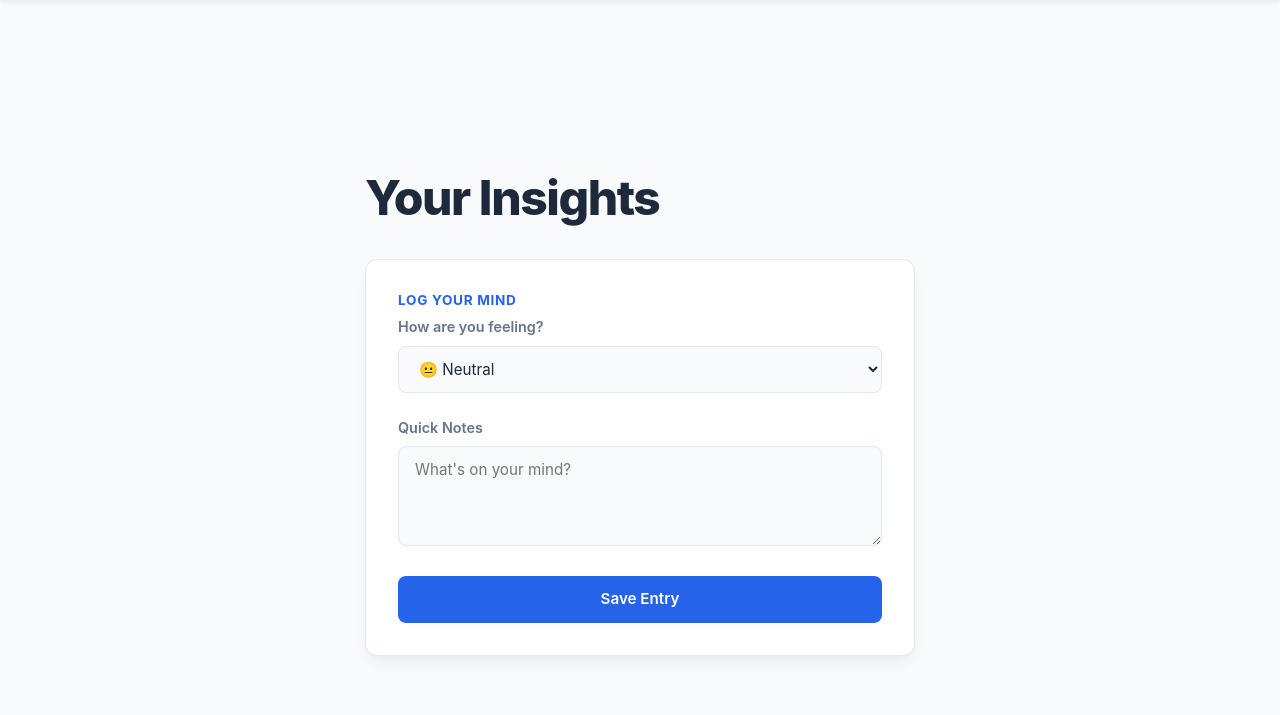
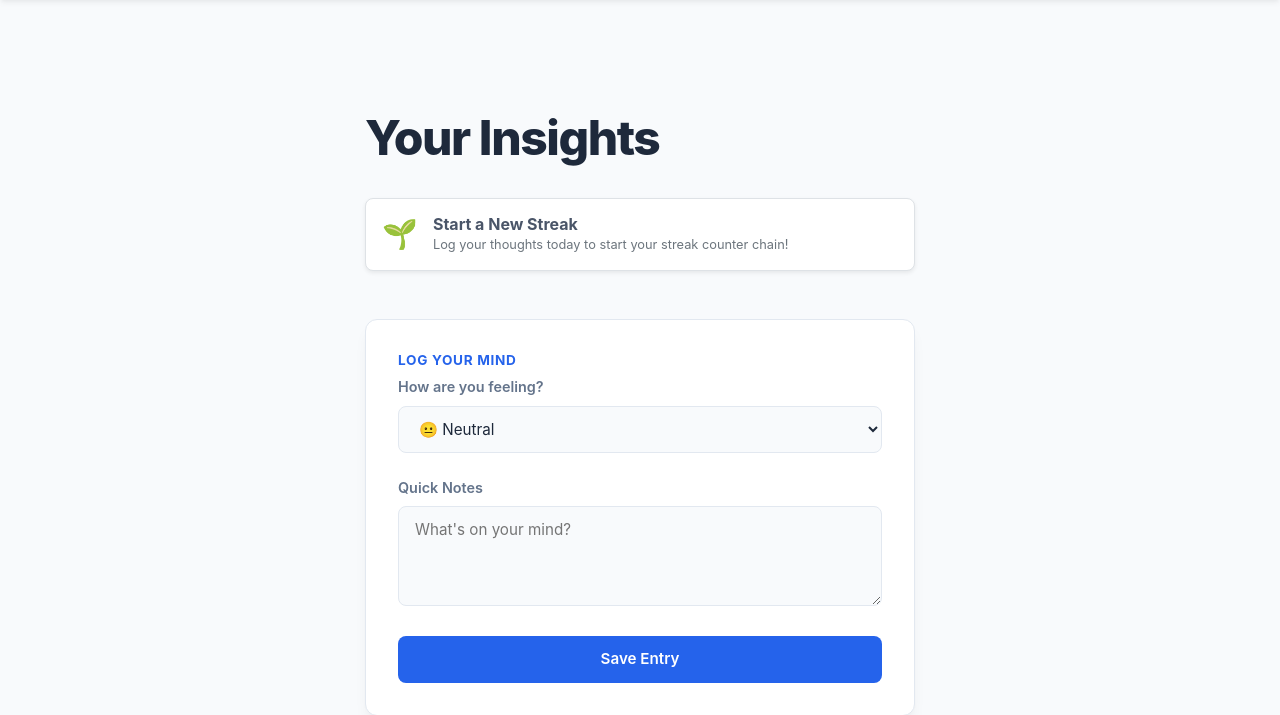
Before and after one commit to Je4emiah/2610-CSP1123-G18, a Flask app: template templates/dashboard.html in a window 1280 px wide. Shown: the part 71-786 px from the top of the page. Run offline with Flask 3, Linux system fonts and the light colour scheme; the template is opened without the code that fills it, so the values that code supplies are empty.

Commit message:
Update dashboard.html

```diff
--- a/templates/dashboard.html
+++ b/templates/dashboard.html
@@ -6,6 +6,30 @@
         <header class="dashboard-header">
           <h1 class="main-title">Your Insights</h1>
         </header>
+
+        {# --- Streak Counter Banner Display Engine --- #}
+        {% if streak > 0 %}
+          <div class="streak-banner streak-active">
+            <div class="streak-content">
+              <div class="streak-emoji">🔥</div>
+              <div class="streak-details">
+                <h6 class="streak-title">{{ streak }}-Day Streak!</h6>
+                <small class="streak-subtitle">You're doing amazing. Keep building this tracking habit daily!</small>
+              </div>
+            </div>
+            <span class="streak-badge status-active">ACTIVE</span>
+          </div>
+        {% else %}
+          <div class="streak-banner streak-inactive">
+            <div class="streak-content">
+              <div class="streak-emoji">🌱</div>
+              <div class="streak-details">
+                <h6 class="streak-title">Start a New Streak</h6>
+                <small class="streak-subtitle">Log your thoughts today to start your streak counter chain!</small>
+              </div>
+            </div>
+          </div>
+        {% endif %}
 
         <div class="content-panel logger-module">
           <h2 class="section-label">Log Your Mind</h2>
@@ -55,6 +79,7 @@
         </div>
       </div>
     </section>
+
     <section class="story-section" id="section-chart">
       <div class="section-content max-width-lg">
         <div class="content-panel visualization-module">
@@ -86,7 +111,6 @@
             </div>
           </header>
 
-          <!-- Telemetry Selection & Privacy Toggle Panel -->
           <div class="visualization-filters-panel" style="display: flex; justify-content: space-between; align-items: center; flex-wrap: wrap; gap: 15px; margin-bottom: 1.5rem; padding: 15px; background: var(--bg-main); border: 1px solid var(--border); border-radius: var(--radius-standard);">
              <div class="metric-select-block" style="display: flex; align-items: center; gap: 10px;">
                 <label for="metricSelect" class="field-label" style="margin: 0; font-weight: 600; white-space: nowrap; color: var(--text-main);">Correlation Metric:</label>
```
